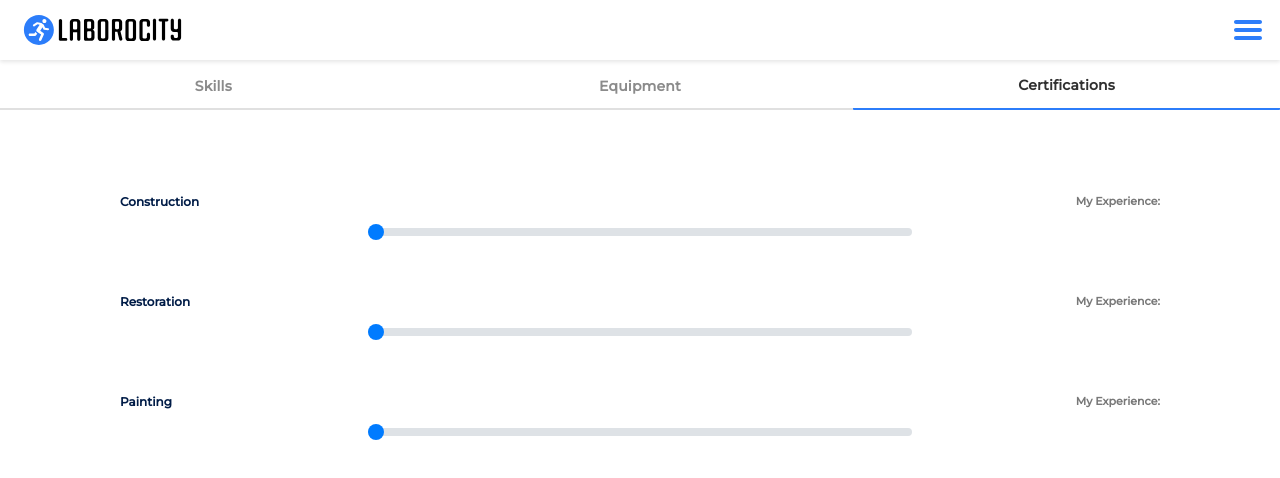
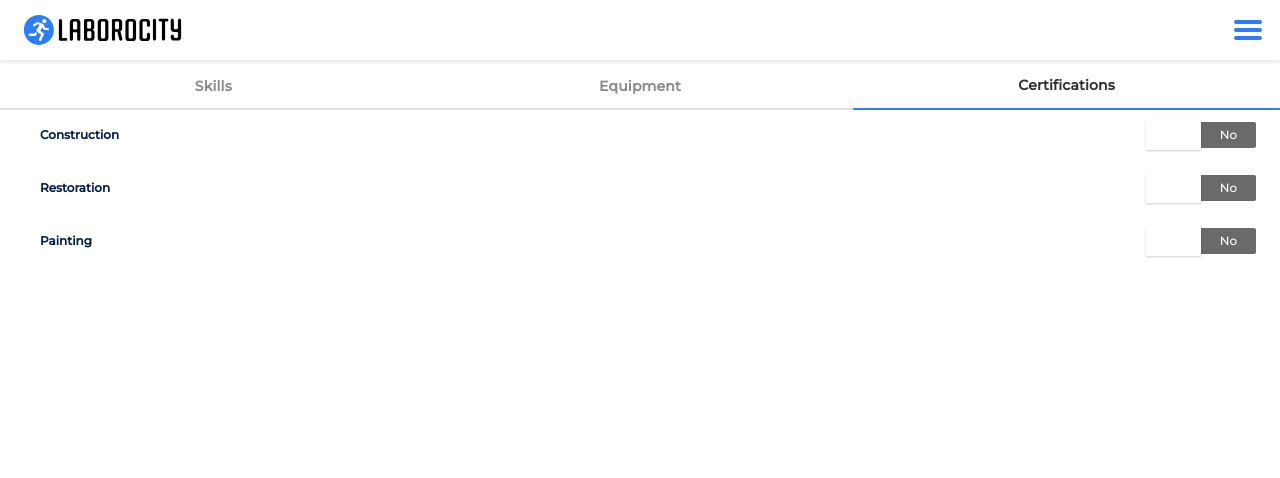
Before and after one commit to niaz151/laborocity, a React (Create React App) app: page /certifications in a window 1280 px wide. Shown: the top 478 px of the page. Built offline with nearby package versions, Linux system fonts and the light colour scheme.

Commit message:
Replace sliders with switches on subform

```diff
--- a/src/components/CategoryForm.js
+++ b/src/components/CategoryForm.js
@@ -2,8 +2,7 @@ import React from 'react';
 import {reduxForm, Field} from 'redux-form';
 import Switch from './Switch';
 import '../styles/CategoryForm.css';
-
-
+import LaborSkillsForm from './LaborSkillsForm';
 class CategoryForm extends React.Component{
 
 
@@ -29,6 +28,8 @@ class CategoryForm extends React.Component{
           <Field name='general_labor' component={Switch} />
         </div>
 
+        <LaborSkillsForm/>
+
         <div className='position-relative d-flex align-items-center category-form-row mt-3'>
           <label className='position-absolute ml-4 category-form-label'> Office </label>
           <Field name='office' component={Switch} />
--- a/src/components/LaborSkillsForm.js
+++ b/src/components/LaborSkillsForm.js
@@ -1,7 +1,7 @@
 import React from 'react';
 import {reduxForm, Field} from 'redux-form';
 import {connect} from 'react-redux';
-import Slider from './Slider';
+import Switch from './Switch';
 import '../styles/LaborSkillsForm.css';
 
 class LaborSkillsForm extends React.Component{
@@ -11,36 +11,21 @@ class LaborSkillsForm extends React.Component{
     const {handleSubmit} = this.props
 
     return(
-      <form className='d-flex flex-column labor-form-container' onSubmit={handleSubmit}>
+      <form className='d-flex flex-column align-items-center justify-content-around labor-form-container' onSubmit={handleSubmit}>
 
-        <div className='d-flex flex-row align-items-center justify-content-center labor-form-row'>
-          <div className='d-flex align-items-center position-absolute labor-form-top-container'>
-            <div className='position-absolute labor-form-label ml-4 '> Construction</div>
-            <div className='position-absolute labor-form-val mr-4'> My Experience:  </div>
-          </div>
-          <div className='d-flex align-items-center justify-content-center labor-form-bottom-container'>
-            <Field name='construction' component={Slider} />
-          </div>
+        <div className='d-flex align-items-center labor-form-row '>
+          <label className='position-absolute labor-form-label'> Construction </label>
+          <Field name='construction' component={Switch} />
         </div>
 
-        <div className='d-flex flex-row align-items-center justify-content-center labor-form-row'>
-          <div className='d-flex align-items-center position-absolute labor-form-top-container'>
-            <div className='position-absolute labor-form-label ml-4 '> Restoration</div>
-            <div className='position-absolute labor-form-val mr-4'> My Experience:  </div>
-          </div>
-          <div className='d-flex align-items-center justify-content-center labor-form-bottom-container'>
-            <Field name='restoration' component={Slider} />
-          </div>
+        <div className='d-flex align-items-center labor-form-row'>
+          <label className='position-absolute labor-form-label'> Restoration </label>
+          <Field name='restoration' component={Switch} />
         </div>
 
-        <div className='d-flex flex-row align-items-center justify-content-center labor-form-row'>
-          <div className='d-flex align-items-center position-absolute labor-form-top-container'>
-            <div className='position-absolute labor-form-label ml-4 '> Painting</div>
-            <div className='position-absolute labor-form-val mr-4'> My Experience:  </div>
-          </div>
-          <div className='d-flex align-items-center justify-content-center labor-form-bottom-container'>
-            <Field name='painting' component={Slider} />
-          </div>
+        <div className='d-flex align-items-center labor-form-row '>
+          <label className='position-absolute labor-form-label'> Painting </label>
+          <Field name='painting' component={Switch} />
         </div>
 
 
@@ -53,7 +38,7 @@ class LaborSkillsForm extends React.Component{
 function mapStateToProps(state){
   var form = state.form
   return({
-    form:'labor-skills-form'
+    form:'labor-form'
   })
 }
 
--- a/src/components/Slider.js
+++ b/src/components/Slider.js
@@ -10,7 +10,7 @@ class Slider extends React.Component{
 
     return(
       <label className="slidecontainer">
-        <input type="range" className="custom-range" min="0" max="10" value='0' onClick={ () => onChange(value)} />
+        <input type="range" className="custom-range"  onClick={ () => onChange(value)} />
       </label>
     )
   }
--- a/src/styles/LaborSkillsForm.css
+++ b/src/styles/LaborSkillsForm.css
@@ -1,26 +1,22 @@
 .labor-form-container{
-  position: absolute;
-  height:300px;
-  width: 85%;
-  top: 164px;
+  height:160px;
+  width: 100%;
+  margin-top:2px;
 }
 
 .labor-form-row{
-  height: 100px;
+  height: 50px;
   width: 100%;
+  background-color:white;
 }
 
-.labor-form-top-container{
-  margin-top:-25px;
-  height:50px;
-  width:100%;
-}
 
 .labor-form-label{
   font-family: Montserrat;
   font-weight:bold;
   font-size:12px;
-  color: #001C47
+  color: #001C47;
+  margin-left:40px;
 }
 
 .labor-form-val{
@@ -29,6 +25,7 @@
   font-weight:bold;
   font-size:11px;
   color: #787878;
+  margin-right:40px;
 }
 
 .labor-form-bottom-container{
--- a/src/styles/Skills.css
+++ b/src/styles/Skills.css
@@ -1,5 +1,5 @@
 .skills-background{
   background-color: #F5F5F5;
-  min-height:600px;
+  min-height:1000px;
   height: calc(100vh - 110px);
 }
```
